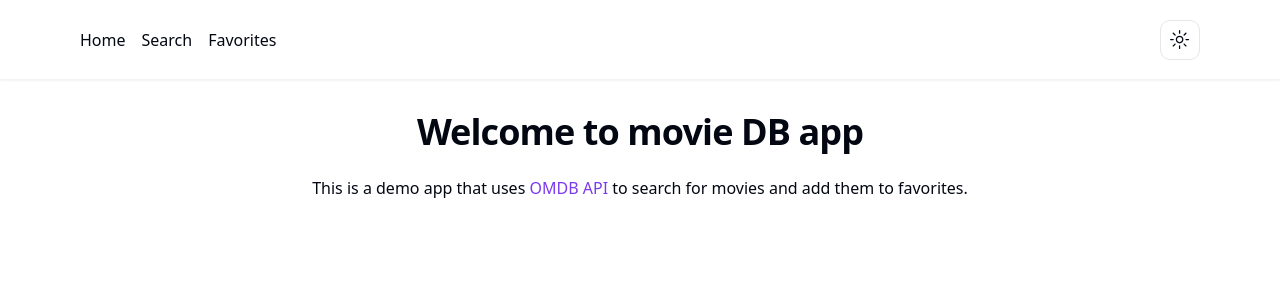
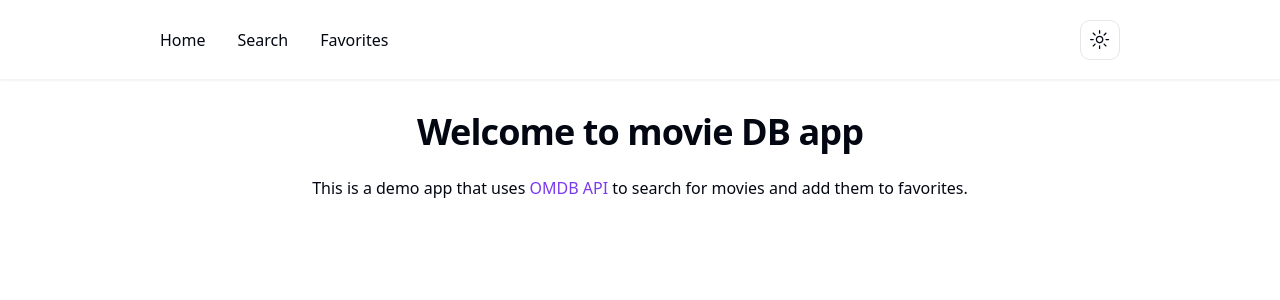
Before and after one commit to kristiankostecky/miviedb, a React (Vite) app: page / in a window 1280 px wide. Shown: the top 300 px of the page. Built offline with nearby package versions, Linux system fonts and the light colour scheme; no server answers.

Commit message:
Fix scroll restore and pagination

```diff
--- a/src/components/mode-toggle.tsx
+++ b/src/components/mode-toggle.tsx
@@ -14,7 +14,7 @@ export function ModeToggle() {
   return (
     <DropdownMenu>
       <DropdownMenuTrigger asChild>
-        <Button size="icon" variant="outline">
+        <Button className="flex-shrink-0" size="icon" variant="outline">
           <SunIcon className="h-[1.2rem] w-[1.2rem] rotate-0 scale-100 transition-all dark:-rotate-90 dark:scale-0" />
           <MoonIcon className="absolute h-[1.2rem] w-[1.2rem] rotate-90 scale-0 transition-all dark:rotate-0 dark:scale-100" />
           <span className="sr-only">Toggle theme</span>
--- a/src/routes/movies/route.tsx
+++ b/src/routes/movies/route.tsx
@@ -100,14 +100,14 @@ export function Movies() {
             pathname: PATHS.SEARCH,
             search: new URLSearchParams({
               page: (page + 1).toString(),
-              search: searchParam ?? '',
+              q: searchParam ?? '',
             }).toString(),
           }}
           previousPagePath={{
             pathname: PATHS.SEARCH,
             search: new URLSearchParams({
               page: (page - 1).toString(),
-              search: searchParam ?? '',
+              q: searchParam ?? '',
             }).toString(),
           }}
           totalPages={Math.ceil(data.totalResults / 10)}
--- a/src/routes/root/route.tsx
+++ b/src/routes/root/route.tsx
@@ -1,16 +1,17 @@
 import { ModeToggle } from '@/components/mode-toggle'
 import { Heading } from '@/components/ui/heading'
 import { PATHS } from '@/utils/constants'
-import { Link, Outlet, useMatch } from 'react-router-dom'
+import { Link, Outlet, ScrollRestoration, useMatch } from 'react-router-dom'
 
 export function Root() {
   const isMatch = useMatch(PATHS.ROOT)
 
   return (
     <div className="flex h-full flex-col">
-      <header className="sticky top-0 z-50 mx-0 flex h-20 flex-shrink-0 items-center justify-between gap-4 border-b border-secondary bg-white px-20 shadow-sm dark:bg-black">
+      <ScrollRestoration />
+      <header className="sticky top-0 z-50 mx-0 flex h-20 flex-shrink-0 items-center justify-between gap-4 border-b border-secondary bg-white px-4 shadow-sm  dark:bg-black sm:px-20 md:px-40">
         <nav>
-          <div className="flex gap-4">
+          <div className="flex gap-8">
             <Link to={PATHS.ROOT}>Home</Link>
             <Link to={PATHS.SEARCH}>Search</Link>
             <Link to={PATHS.FAVORITES}>Favorites</Link>
```
